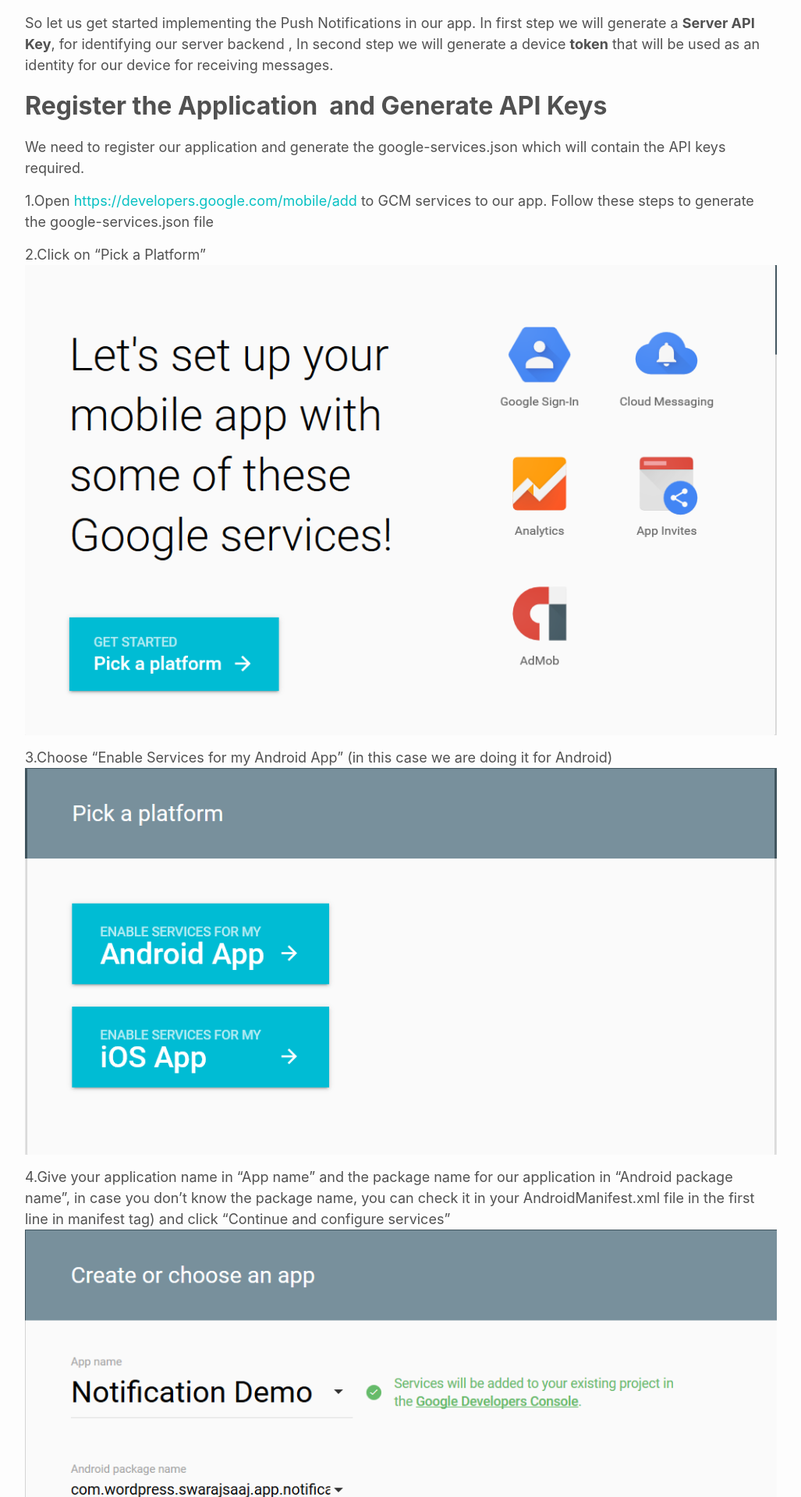
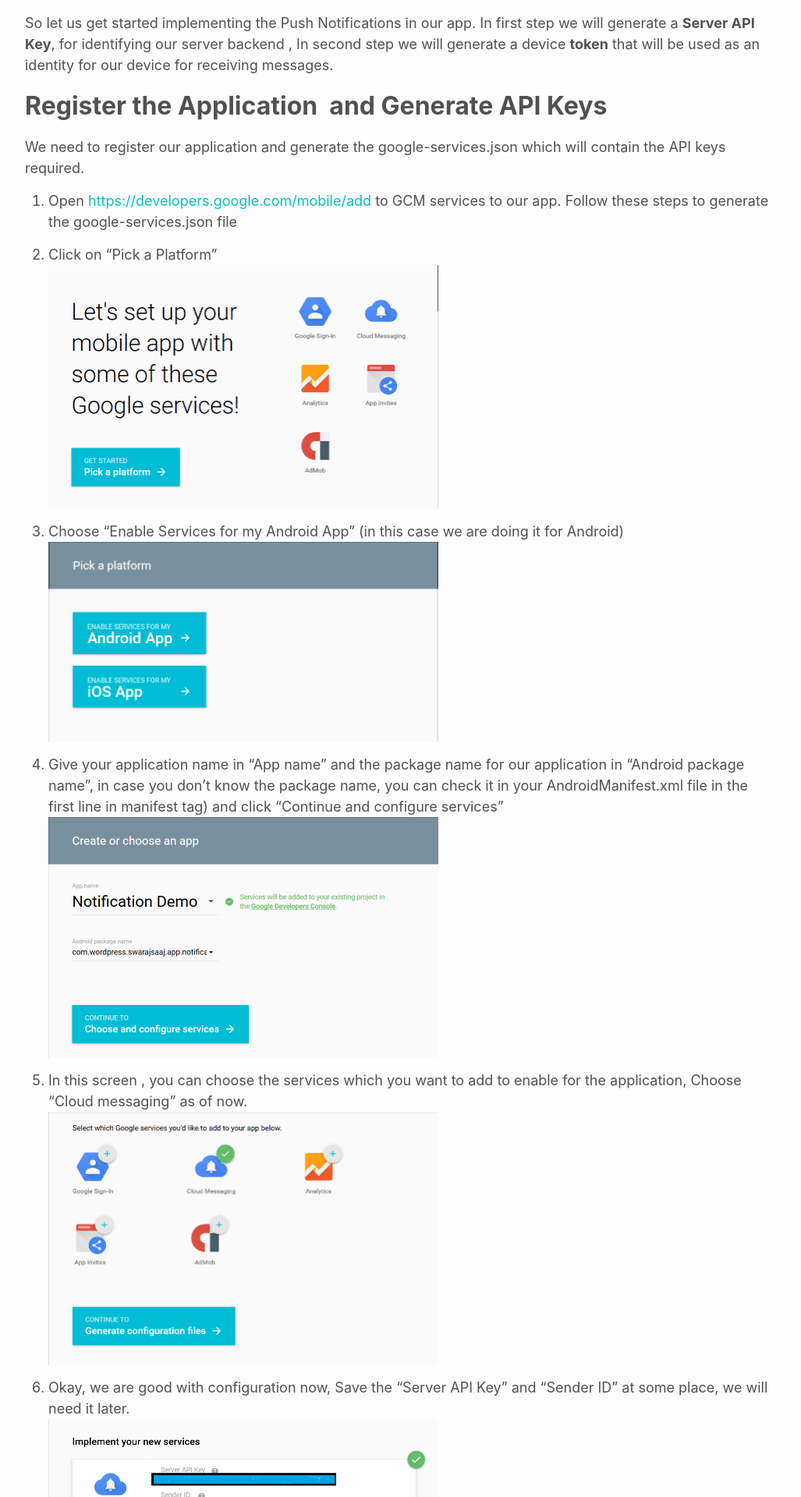
Before and after one commit to swarajsaaj/swarajsaaj.github.io, a Jekyll site: the page built from _posts/2016-03-13-android-push-notifications-using-gcm-google-cloud-messaging.md, in a window 1280 px wide. Shown: the part 1598-3518 px from the top of the page at 78% size, without its empty margins (126-1153 px from the left). Built offline with Jekyll 4.4.1, drawn with Linux system fonts in a browser that asks for light colours; some of the changed text lies outside the part shown.

Commit message:
Finalized 1st blog post

````diff
--- a/_posts/2016-03-13-android-push-notifications-using-gcm-google-cloud-messaging.md
+++ b/_posts/2016-03-13-android-push-notifications-using-gcm-google-cloud-messaging.md
@@ -4,6 +4,8 @@
 date: 2016-03-13 15:23
 author: swarajsaaj
 comments: true
+header_image: /images/gcm_notification/gcm-notification.PNG
+excerpt: Hi, this is my first post as a blogger, in this post I 'll show you how to send push notifications using GCM (Google Cloud messaging) from our HTTP server (or using curl, Postman or any Http Client).
 permalink: posts/android/gcm-notification
 categories: [android]
 ---
@@ -11,7 +13,7 @@
 
 Hi, this is my first post as a blogger, in this post I 'll show you how to send push notifications using GCM (Google Cloud messaging) from our HTTP server (or using curl, Postman or any Http Client).
 >This post shows the new method which is using <strong>google-services.json</strong>
-&nbsp;
+
 
 Google provides GCM(Google Cloud Messaging) servers that allow sending downstream messages to registered Android devices and upstream messages from Device to Servers.<!--more--> In this post the focus will be only on the former part of sending downstream messages to Device from our server.
 
@@ -33,58 +35,54 @@
 <h2><strong>Register the Application  and Generate API Keys</strong></h2>
 We need to register our application and generate the google-services.json which will contain the API keys required.
 
-1.Open <a href="https://developers.google.com/mobile/add">https://developers.google.com/mobile/add</a> to GCM services to our app. Follow these steps to generate the google-services.json file
+1. Open <a href="https://developers.google.com/mobile/add">https://developers.google.com/mobile/add</a> to GCM services to our app. Follow these steps to generate the google-services.json file
 
-2.Click on "Pick a Platform"
-![Pick a platform](/images/gcm_notification/add1.PNG)
+2. Click on "Pick a Platform"\\
+![Pick a platform](/images/gcm_notification/add1.PNG){:width="500px"}
 
-3.Choose "Enable Services for my Android App" (in this case we are doing it for Android)
-![Enable Services](/images/gcm_notification/add2.PNG)
+3. Choose "Enable Services for my Android App" (in this case we are doing it for Android)\\
+![Enable Services](/images/gcm_notification/add2.PNG){:width="500px"}
 
-4.Give your application name in "App name" and the package name for our application in "Android package name", in case you don't know the package name, you can check it in your AndroidManifest.xml file in the first line in manifest tag) and click "Continue and configure services"
-![](/images/gcm_notification/add3.PNG)
+4. Give your application name in "App name" and the package name for our application in "Android package name", in case you don't know the package name, you can check it in your AndroidManifest.xml file in the first line in manifest tag) and click "Continue and configure services"\\
+![](/images/gcm_notification/add3.PNG){:width="500px"}
 
-5.In this screen , you can choose the services which you want to add to enable for the application, Choose "Cloud messaging" as of now.
-![](/images/gcm_notification/add4.PNG)
+5. In this screen , you can choose the services which you want to add to enable for the application, Choose "Cloud messaging" as of now.\\
+![](/images/gcm_notification/add4.PNG){:width="500px"}
 
-6.Okay, we are good with configuration now, Save the "Server API Key" and "Sender ID" at some place, we will need it later.
-![](/images/gcm_notification/add5.PNG)
+6. Okay, we are good with configuration now, Save the "Server API Key" and "Sender ID" at some place, we will need it later.\\
+![](/images/gcm_notification/add5.PNG){:width="500px"}
 
-7.Click "Generate Configuration files"
-Download the "<strong>google-service.json</strong>" file by clicking on "Download google-services.json" button.
+7. Click "Generate Configuration files"
+Download the "<strong>google-service.json</strong>" file by clicking on "Download google-services.json" button.\\
 
-![](/images/gcm_notification/add6.PNG)
+![](/images/gcm_notification/add6.PNG){:width="500px"}
 
 ## **Setting up Android App for receiving the GCM Messages and displaying Notifications**
 
 Guide to set up the Android App (Client Side) for receiving the GCM Push notifications.
 
-1.Create a New Project by going to File-&gt;New-&gt;New Project and make sure to create the app with package name as you gave in last section while obtaining <strong>google-services.json</strong>
+1. Create a New Project by going to File-&gt;New-&gt;New Project and make sure to create the app with package name as you gave in last section while obtaining <strong>google-services.json</strong>
 
-2.Copy<strong> google-services.json</strong> to your project's app/ folder
+2. Copy<strong> google-services.json</strong> to your project's app/ folder
 
-![](/images/gcm_notification/gcm-google-services.PNG)
+    ![](/images/gcm_notification/gcm-google-services.PNG)
 
-3.Add following classpath to your project level build.gradle file
+3. Add following classpath to your project level build.gradle file
 
-{% highlight gradle %}
-classpath 'com.google.gms:google-services:1.5.0-beta2'
-{% endhighlight %}
-
+```gradle
+    classpath 'com.google.gms:google-services:1.5.0-beta2'
+```
 4.Add following dependency to your app level build.gradle file
 
-{% highlight gradle %}
-dependencies {
-   compile &quot;com.google.android.gms:play-services:8.3.0&quot;
-}
-{% endhighlight %}
-
+```gradle
+    dependencies {
+       compile "com.google.android.gms:play-services:8.3.0"
+    }
+```
 5.Apply the google services plugin by adding following line at end of app level build.gradle
-
-
-{% highlight gradle %}
-apply plugin: 'com.google.gms.google-services'
-{% endhighlight %}
+    {% highlight gradle %}
+    apply plugin: 'com.google.gms.google-services'
+    {% endhighlight %}
 
 6.Edit AndroidManifest.xml to add following permissions and Listeners
 
@@ -192,7 +190,7 @@
 
 _Lets get our hands on some Java code_
 
-  1. Lets create the <strong>RegisterationService.Java</strong> that serves the simple purpose of registering our application and logs a the token against which the device is registered.
+1.Lets create the <strong>RegisterationService.Java</strong> that serves the simple purpose of registering our application and logs a the token against which the device is registered.
 
 ```java
 package com.wordpress.swarajsaaj.app.notificationdemo;
@@ -220,7 +218,7 @@
 }
 ```
 
-2. Create MyInstanceIDListenerService.java as discussed above.
+2.Create MyInstanceIDListenerService.java as discussed above.
 
 ```java
 package com.wordpress.swarajsaaj.app.notificationdemo;
@@ -253,7 +251,7 @@
 
 The onTokenRefresh() method re registers the application using RegistertionService.java , you may optionally update the token on your server in this part.
 
-3. Create the <strong>MyGcmListenerService.java</strong> for receiving the Push messages.
+3.Create the <strong>MyGcmListenerService.java</strong> for receiving the Push messages.
 
 ```java
 package com.wordpress.swarajsaaj.app.notificationdemo;
@@ -388,8 +386,8 @@
 
 The device you are running on must have Google Play Services installed.  (i.e. Google Play)
 
-So thats it, we have the notification in our application finally after a long marathon.
-![](/images/gcm_notification/gcm-notification-final.PNG)
+So thats it, we have the notification in our application finally after a long marathon.\\
+![](/images/gcm_notification/gcm-notification-final.PNG){:height="500px"}
 
 This was a simple demonstration of how to get started with GCM Push notifications, you can further send messages to topics, create groups for devices etc. You can further <a href="https://developers.google.com/cloud-messaging/topic-messaging" target="_blank">read here</a>.
 
--- a/_sass/_base.scss
+++ b/_sass/_base.scss
@@ -204,3 +204,10 @@
         }
     }
 }
+
+/**
+ * Custom classes
+ */
+.excerpt{
+    font-size: $small-font-size;
+}
````
Also changed, not shown: index.html (+4 -3 lines).
